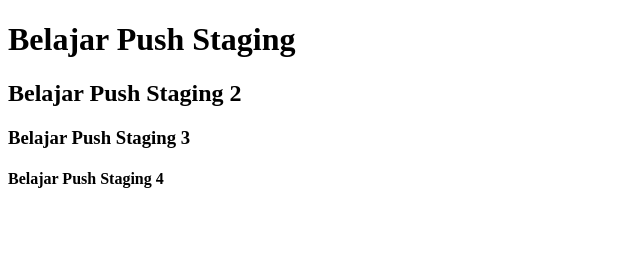
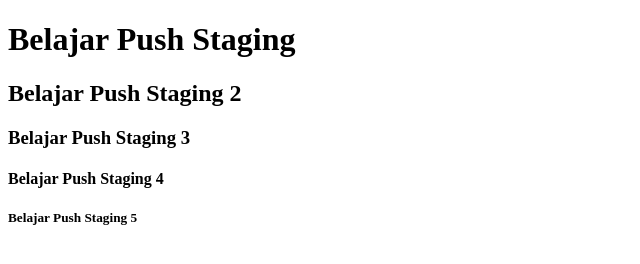
Before and after one commit to s-niam/belajar-niomic, a plain HTML site: page header.html in a window 1280 px wide. Shown: the whole page, without its empty margins (0-640 px from the left). Drawn offline with Linux system fonts and the light colour scheme.

Commit message:
menambahkan elemen h5

```diff
--- a/header.html
+++ b/header.html
@@ -10,5 +10,6 @@
     <h2>Belajar Push Staging 2</h2>
     <h3>Belajar Push Staging 3</h3>
     <h4>Belajar Push Staging 4</h4>
+    <h5>Belajar Push Staging 5<h5>
 </body>
 </html>
```
